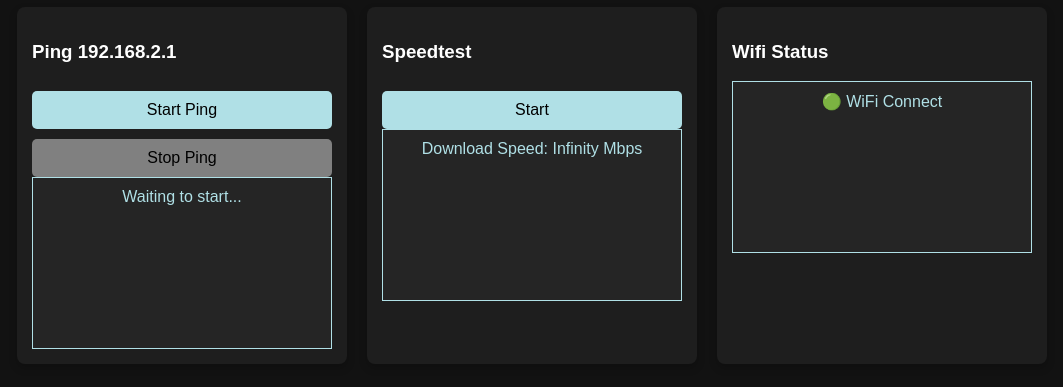
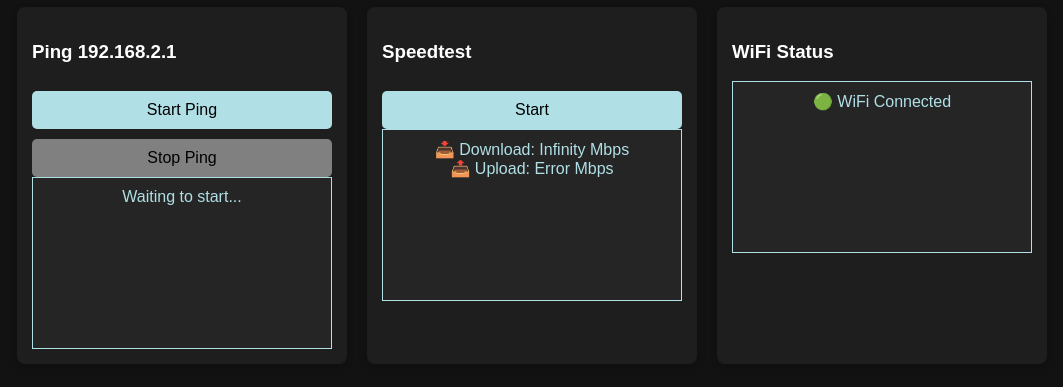
Before and after one commit to miyamura-hori/Ping-test, a plain HTML site: page index.html in a window 1280 px wide. Both pictures are taken after a click on the button "Start". Shown: the part 51-438 px from the top of the page, without its empty margins (108-1171 px from the left). Drawn offline with Linux system fonts and the light colour scheme; no server answers.

Commit message:
Update index.html

```diff
--- a/index.html
+++ b/index.html
@@ -35,7 +35,7 @@
 
         <!-- Box WiFi Status -->
         <div class="box">
-            <h3>Wifi Status</h3>
+            <h3>WiFi Status</h3>
             <div id="wifiStatus">Checking...</div>
         </div>
     </div>
@@ -70,26 +70,54 @@
             document.getElementById("stopPingBtn").disabled = true;
         }
 
-        // SPEED TEST FUNCTION (Metode Gambar)
+        // SPEED TEST FUNCTION (Download & Upload Paralel)
         async function testSpeed() {
             let outputDiv = document.getElementById("speedOutput");
             outputDiv.innerText = "Testing...";
 
+            let [downloadSpeed, uploadSpeed] = await Promise.all([
+                measureDownloadSpeed(),
+                measureUploadSpeed()
+            ]);
+
+            outputDiv.innerText = `📥 Download: ${downloadSpeed} Mbps\n📤 Upload: ${uploadSpeed} Mbps`;
+        }
+
+        async function measureDownloadSpeed() {
             let imageUrl = "https://upload.wikimedia.org/wikipedia/commons/3/3a/Cat03.jpg"; // File gambar kecil
             let fileSize = 512 * 8; // 512 KB dalam Kbit
 
             let startTime = performance.now();
             let img = new Image();
-            img.onload = function () {
+            return new Promise((resolve) => {
+                img.onload = function () {
+                    let endTime = performance.now();
+                    let duration = (endTime - startTime) / 1000; // Konversi ke detik
+                    let speedMbps = (fileSize / duration / 1000).toFixed(2); // Hitung Mbps
+                    resolve(speedMbps);
+                };
+                img.onerror = function () {
+                    resolve("Error");
+                };
+                img.src = imageUrl + "?t=" + new Date().getTime(); // Cache Bypass
+            });
+        }
+
+        async function measureUploadSpeed() {
+            let uploadUrl = "https://httpbin.org/post"; // Server uji
+            let fileSize = 256 * 8; // Simulasi file 256 KB dalam Kbit
+            let blob = new Blob([new Uint8Array(fileSize * 1024 / 8)]); // Buat file dummy
+
+            let startTime = performance.now();
+            try {
+                let response = await fetch(uploadUrl, { method: "POST", body: blob });
                 let endTime = performance.now();
                 let duration = (endTime - startTime) / 1000; // Konversi ke detik
                 let speedMbps = (fileSize / duration / 1000).toFixed(2); // Hitung Mbps
-                outputDiv.innerText = `Download Speed: ${speedMbps} Mbps`;
-            };
-            img.onerror = function () {
-                outputDiv.innerText = "Error.";
-            };
-            img.src = imageUrl + "?t=" + new Date().getTime(); // Cache Delete
+                return speedMbps;
+            } catch {
+                return "Error";
+            }
         }
 
         // WiFi STATUS FUNCTION
@@ -97,7 +125,7 @@
             let wifiDiv = document.getElementById("wifiStatus");
             function updateStatus() {
                 if (navigator.onLine) {
-                    wifiDiv.innerHTML = "🟢 WiFi Connect";
+                    wifiDiv.innerHTML = "🟢 WiFi Connected";
                 } else {
                     wifiDiv.innerHTML = "🔴 No Connection";
                 }
```
